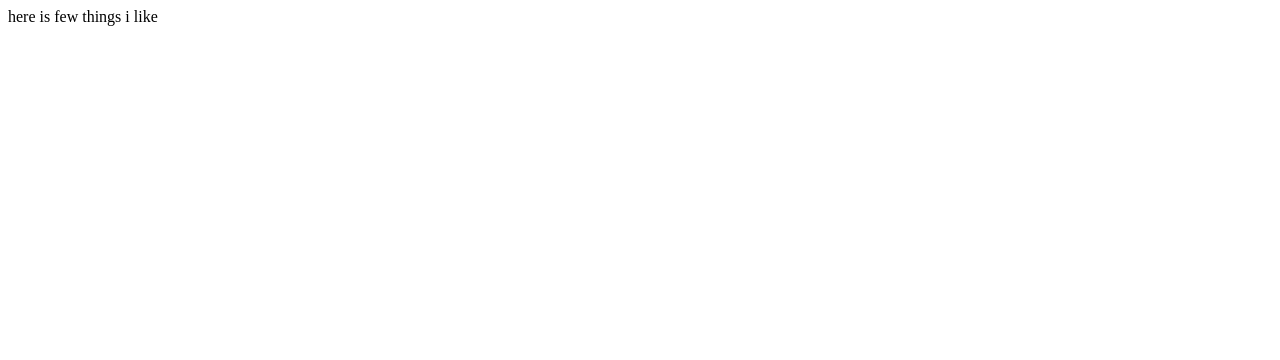
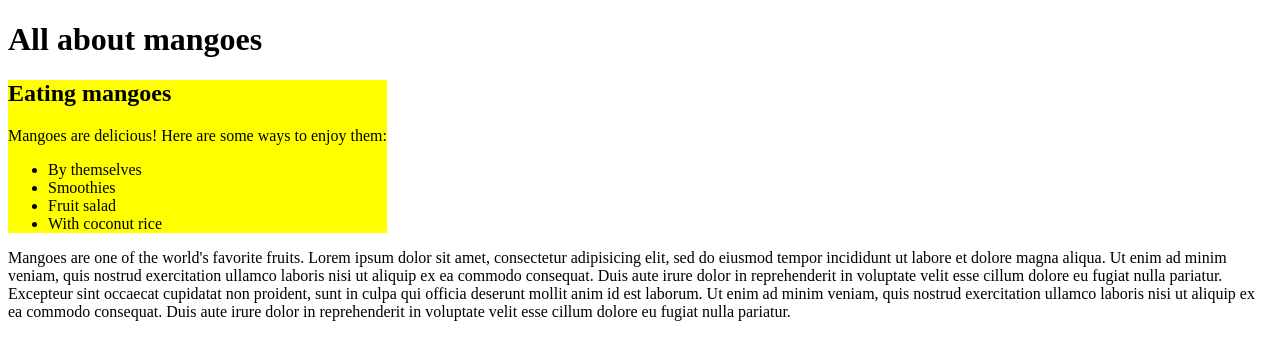
Before and after one commit to UMUTONIRitha/my-first-website, a plain HTML site: page myfavorite.html in a window 1280 px wide. Drawn offline with Linux system fonts and the light colour scheme.

Commit message:
add changes

```diff
--- /dev/null
+++ b/css/myfruit.css
@@ -0,0 +1,4 @@
+.sidebar {
+    width: 30%;
+    background-color: yellow;
+  }
--- /dev/null
+++ b/css/tyles.css
@@ -0,0 +1,15 @@
+h1 {
+    color: blue;
+    text-align: center;
+  }
+  h2 {
+    color: green;
+    font-style: italic;
+    text-align: center;
+  }
+  p {
+    font-family: sans-serif;
+  }
+  ul {
+    line-height: 40px;
+  }
--- a/myfavorite.html
+++ b/myfavorite.html
@@ -1,9 +1,24 @@
 <!DOCTYPE html>
 <html>
 <head>
-  <title>here is my favorite</title>
+  <title> my favorite fruit</title>
+  <link href="css/myfruit.css" rel="stylesheet" type="text/css">
 </head>
 <body>
-  here is few things i like
-</body>
+  <h1>All about mangoes</h1>
+    <div class="sidebar">
+      <h2>Eating mangoes</h2>
+      <p>Mangoes are delicious! Here are some ways to enjoy them:</p>
+      <ul>
+        <li>By themselves</li>
+        <li>Smoothies</li>
+        <li>Fruit salad</li>
+        <li>With coconut rice</li>
+      </ul>
+    </div>
+    <div class="main">
+      <p>Mangoes are one of the world's favorite fruits. Lorem ipsum dolor sit amet, consectetur adipisicing elit, sed do eiusmod tempor incididunt ut labore et dolore magna aliqua. Ut enim ad minim veniam, quis nostrud exercitation ullamco laboris nisi ut aliquip ex ea commodo consequat. Duis aute irure dolor in reprehenderit in voluptate velit esse cillum dolore eu fugiat nulla pariatur. Excepteur sint occaecat cupidatat non proident, sunt in culpa qui officia deserunt mollit anim id est laborum. Ut enim ad minim veniam, quis nostrud exercitation ullamco laboris nisi ut aliquip ex ea commodo consequat. Duis aute irure dolor in reprehenderit in voluptate velit esse cillum dolore eu fugiat nulla pariatur.</p>
+    </div>
+  </body>
+
 </html>
```
Also changed, not shown: index.html (renamed from my-first-webpage.html, +2 -1 lines), elephant.jpeg (added).
